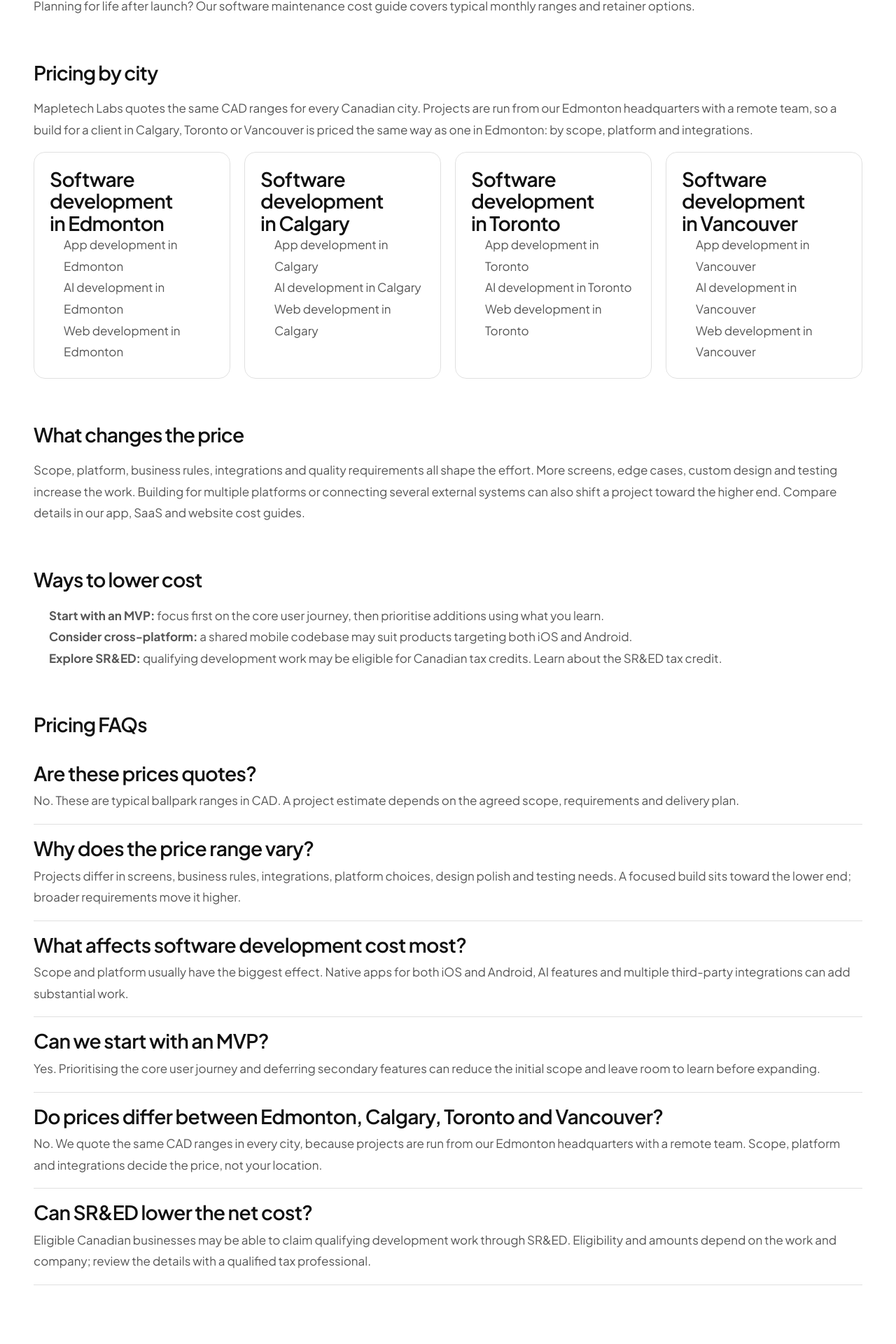
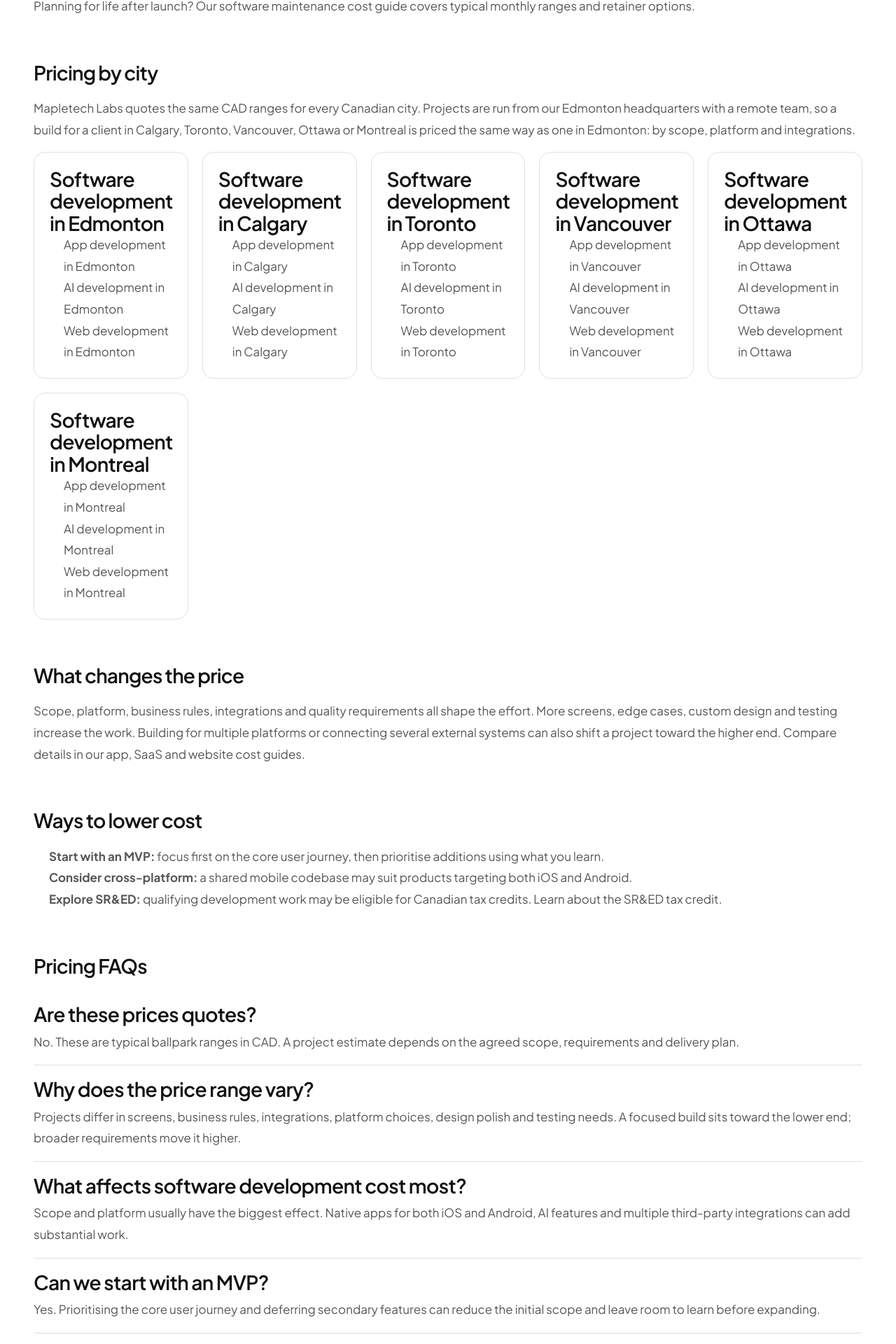
Before and after one commit to Ramanmakkar1/MapletechlabsRed, a Next.js app: page /pricing in a window 1280 px wide. Shown: the part 1511-3431 px from the top of the page at 70% size. Built offline with nearby package versions, Linux system fonts and the light colour scheme; no server answers.

Commit message:
autopilot: Pricing page: add Ottawa and Montreal to the city links and to the 'do prices differ by city' FAQ
Task #2226, written by composer-2.5.

```diff
--- a/src/app/pricing/page.tsx
+++ b/src/app/pricing/page.tsx
@@ -19,7 +19,7 @@ const FAQS = [
   { q: 'Why does the price range vary?', a: 'Projects differ in screens, business rules, integrations, platform choices, design polish and testing needs. A focused build sits toward the lower end; broader requirements move it higher.' },
   { q: 'What affects software development cost most?', a: 'Scope and platform usually have the biggest effect. Native apps for both iOS and Android, AI features and multiple third-party integrations can add substantial work.' },
   { q: 'Can we start with an MVP?', a: 'Yes. Prioritising the core user journey and deferring secondary features can reduce the initial scope and leave room to learn before expanding.' },
-  { q: 'Do prices differ between Edmonton, Calgary, Toronto and Vancouver?', a: 'No. We quote the same CAD ranges in every city, because projects are run from our Edmonton headquarters with a remote team. Scope, platform and integrations decide the price, not your location.' },
+  { q: 'Do prices differ between Edmonton, Calgary, Toronto, Vancouver, Ottawa and Montreal?', a: 'No. We quote the same CAD ranges in every city, because projects are run from our Edmonton headquarters with a remote team. Scope, platform and integrations decide the price, not your location.' },
   { q: 'Can SR&ED lower the net cost?', a: 'Eligible Canadian businesses may be able to claim qualifying development work through SR&ED. Eligibility and amounts depend on the work and company; review the details with a qualified tax professional.' },
 ];
 const cad = (amount: number) => `$${amount.toLocaleString('en-CA')}`;
@@ -28,6 +28,8 @@ const PRICING_CITIES = [
   { slug: 'calgary', name: 'Calgary' },
   { slug: 'toronto', name: 'Toronto' },
   { slug: 'vancouver', name: 'Vancouver' },
+  { slug: 'ottawa', name: 'Ottawa' },
+  { slug: 'montreal', name: 'Montreal' },
 ] as const;
 const CITY_SERVICES = [
   { slug: 'mobile-app-development', label: 'App development' },
@@ -81,7 +83,7 @@ export default function PricingPage() {
             <p style={p}>Planning for life after launch? Our <Link href="/blog/software-maintenance-cost-canada">software maintenance cost guide</Link> covers typical monthly ranges and retainer options.</p>
           </section>
           <section style={{ marginBottom: 64 }}><h2 style={h2}>Pricing by city</h2>
-            <p style={p}>Mapletech Labs quotes the same CAD ranges for every Canadian city. Projects are run from our Edmonton headquarters with a remote team, so a build for a client in Calgary, Toronto or Vancouver is priced the same way as one in Edmonton: by scope, platform and integrations.</p>
+            <p style={p}>Mapletech Labs quotes the same CAD ranges for every Canadian city. Projects are run from our Edmonton headquarters with a remote team, so a build for a client in Calgary, Toronto, Vancouver, Ottawa or Montreal is priced the same way as one in Edmonton: by scope, platform and integrations.</p>
             <div style={{ display: 'grid', gridTemplateColumns: 'repeat(auto-fit, minmax(220px, 1fr))', gap: 20 }}>
               {PRICING_CITIES.map(c => <article key={c.slug} style={{ padding: 22, border: '1px solid var(--line)', borderRadius: 16 }}>
                 <h3 style={{ color: 'var(--ink)', marginTop: 0 }}><Link href={`/locations/software-development-company-in-${c.slug}`}>Software development in {c.name}</Link></h3>
```
